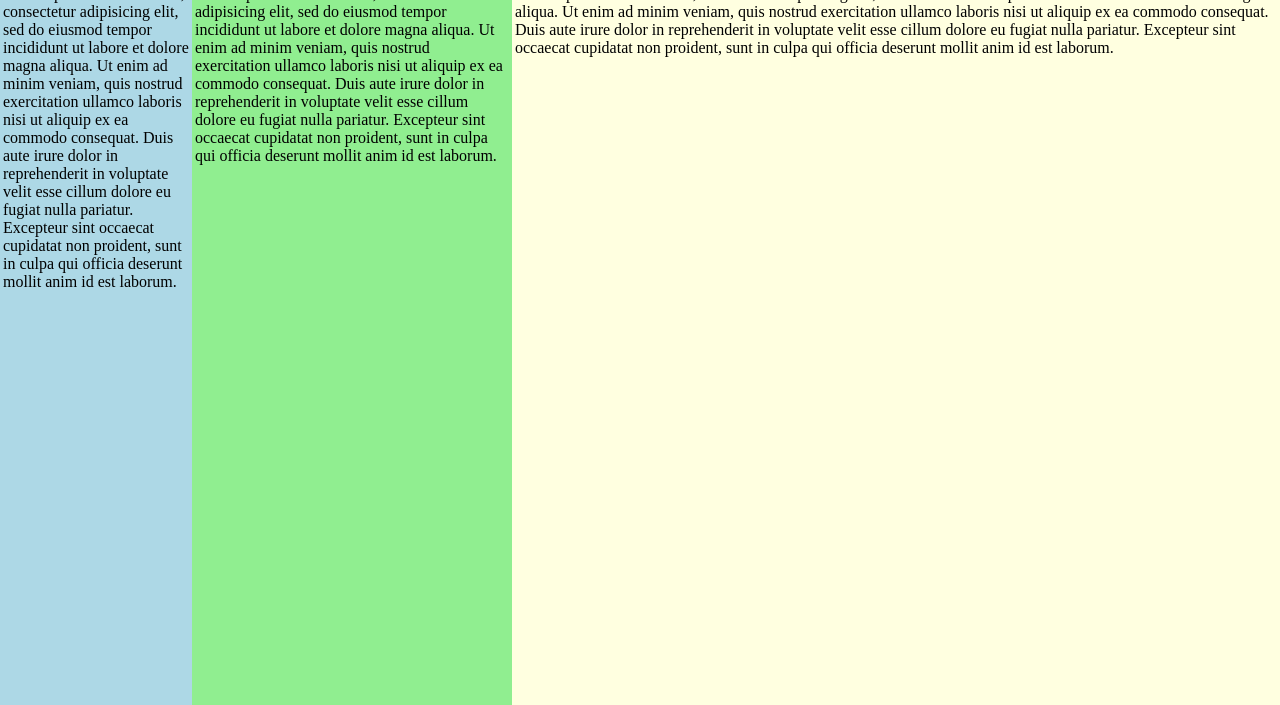
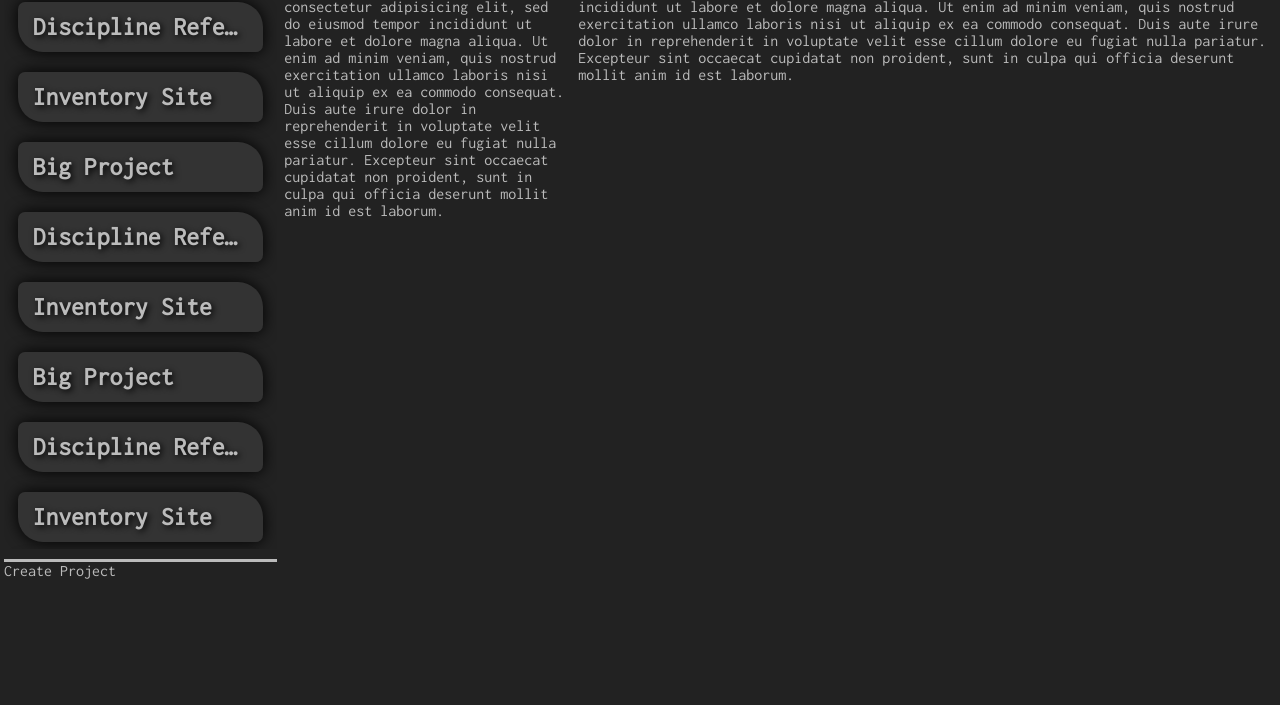
Before and after one commit to LloydDM/DaveBug, a plain HTML site: page proportions.html in a window 1280 px wide. Shown: the part 95-800 px from the top of the page. Drawn offline with Linux system fonts and the light colour scheme.

Commit message:
Styled up the Projects Column

```diff
--- a/davebug.css
+++ b/davebug.css
@@ -1,61 +1,143 @@
 * {
   box-sizing: border-box;
-  /*border: 1px dashed red;*/
+  /*border: 1px dotted red;*/
+}
+
+::-webkit-scrollbar {
+  width: 6px;
+}
+
+::-webkit-scrollbar-track {
+  box-shadow: inset 0px 0px 2px #222;
+  border-radius: 3px;
+  background-color: #333;
+}
+
+::-webkit-scrollbar-thumb {
+  box-shadow: inset 0px 0px 2px #333;
+  border-radius: 3px;
+  background-color: #bbb;
 }
 
 body {
   height: 100vh;
   margin: 0;
+  font-family: Inconsolata, monospace;
 }
 
 h1 {
   margin: 0;
+  font-weight: bold;
 }
 
 #header {
-  background-color: lightgrey;
+  background-color: #333;
   display: block;
   height: 5%;
   width: 100%;
   padding: 3px;
+  color: #bbb;
 }
 
 #interface {
-  display: block;
+  display: flex;
   position: relative;
   height: 95%;
   width: 100%;
+  background-color: #222;
+  color: #bbb;
 }
 
+/************************
+**** PROJECTS COLUMN ****
+************************/
+
 #projects {
-  background-color: lightblue;
-  display: inline-block;
-  float: left;
+  /* Styling */
+  background-color: #222;
+
+  /* Flexing */
+  flex: 0 1 15%;
   height: 100%;
-  position: relative;
-  width: 15%;
+  display: flex;
+  flex-direction: column;
+  padding: 4px;
+  color: #bbb;
+}
+
+#project-list {
+  flex: 0 1 80%;
+
+  width: 100%;
+  overflow-y: auto;
+  background-color: #222;
+}
+
+#project-tools {
+  flex: 0 1 20%;
+  display: flex;
+  flex-direction: column;
+  width: 100%;
+  border-top: 3px solid #bbb;
+  margin-top: 10px;
+}
+
+.project-item {
+  margin-top: 20px;
+  margin-right: 5%;
+  margin-left: 5%;
+  height: 50px;
+  width: auto;
+  border-radius: 7px 25px;
+  background-color: #333;
+  line-height: 50px;
+  padding-left: 15px;
+  padding-right: 15px;
+  white-space: nowrap;
+  overflow: hidden;
+  text-overflow: ellipsis;
+  font-weight: bold;
+  font-size: 1.6rem;
+  text-shadow: 2px 2px 6px black;
+  box-shadow: 0px 0px 15px black;
+}
+
+.project-item:hover {
+  box-shadow: 0px 0px 15px white inset, 0px 0px 15px black;
+}
+
+.project-item:last-of-type {
+  margin-bottom: 20px;
+}
+
+/***********************
+**** BUGLIST COLUMN ****
+***********************/
+
+#buglists {
+  /* Styling */
+
+
+  /* Flexing */
+  flex: 0 1 25%;
+  height: 100%;
+
   overflow-y: auto;
   padding: 3px;
 }
 
-#buglists {
-  background-color: lightgreen;
-  display: inline-block;
+/*******************
+**** BUG COLUMN ****
+*******************/
+
+#bug {
+  /* Styling */
+
+
+  /* Flexing */
+  flex: 0 1 60%;
   height: 100%;
-  position: relative;
-  float: left;
-  width: 25%;
+
   overflow-y: auto;
   padding: 3px;
 }
-
-#bug {
-  background-color: lightyellow;
-  display: inline-block;
-  height: 100%;
-  position: relative;
-  float: left;
-  width: 60%;
-  overflow-y: auto;
-  padding: 3px;
-}
--- a/proportions.html
+++ b/proportions.html
@@ -3,6 +3,7 @@
 <head>
     <title>Proportions for DaveBug</title>
     <link rel="stylesheet" type="text/css" href="davebug.css">
+    <link href="https://fonts.googleapis.com/css?family=Inconsolata" rel="stylesheet">
 </head>
 <body>
     <div id="header">
@@ -11,12 +12,23 @@
     <div id="interface">
         <div id="projects">
             <h1>PROJECTS</h1>
-            Lorem ipsum dolor sit amet, consectetur adipisicing elit, sed do eiusmod
-            tempor incididunt ut labore et dolore magna aliqua. Ut enim ad minim veniam,
-            quis nostrud exercitation ullamco laboris nisi ut aliquip ex ea commodo
-            consequat. Duis aute irure dolor in reprehenderit in voluptate velit esse
-            cillum dolore eu fugiat nulla pariatur. Excepteur sint occaecat cupidatat non
-            proident, sunt in culpa qui officia deserunt mollit anim id est laborum.
+            <div id="project-list">
+                <div class="project-item">Discipline Referral</div>
+                <div class="project-item">Inventory Site</div>
+                <div class="project-item">Big Project</div>
+                <div class="project-item">Discipline Referral</div>
+                <div class="project-item">Inventory Site</div>
+                <div class="project-item">Big Project</div>
+                <div class="project-item">Discipline Referral</div>
+                <div class="project-item">Inventory Site</div>
+                <div class="project-item">Big Project</div>
+                <div class="project-item">Discipline Referral</div>
+                <div class="project-item">Inventory Site</div>
+                <div class="project-item">Big Project</div>
+            </div>
+            <div id="project-tools">
+                Create Project
+            </div>
         </div>
         <div id="buglists">
             <h1>BUG LIST</h1>
```
